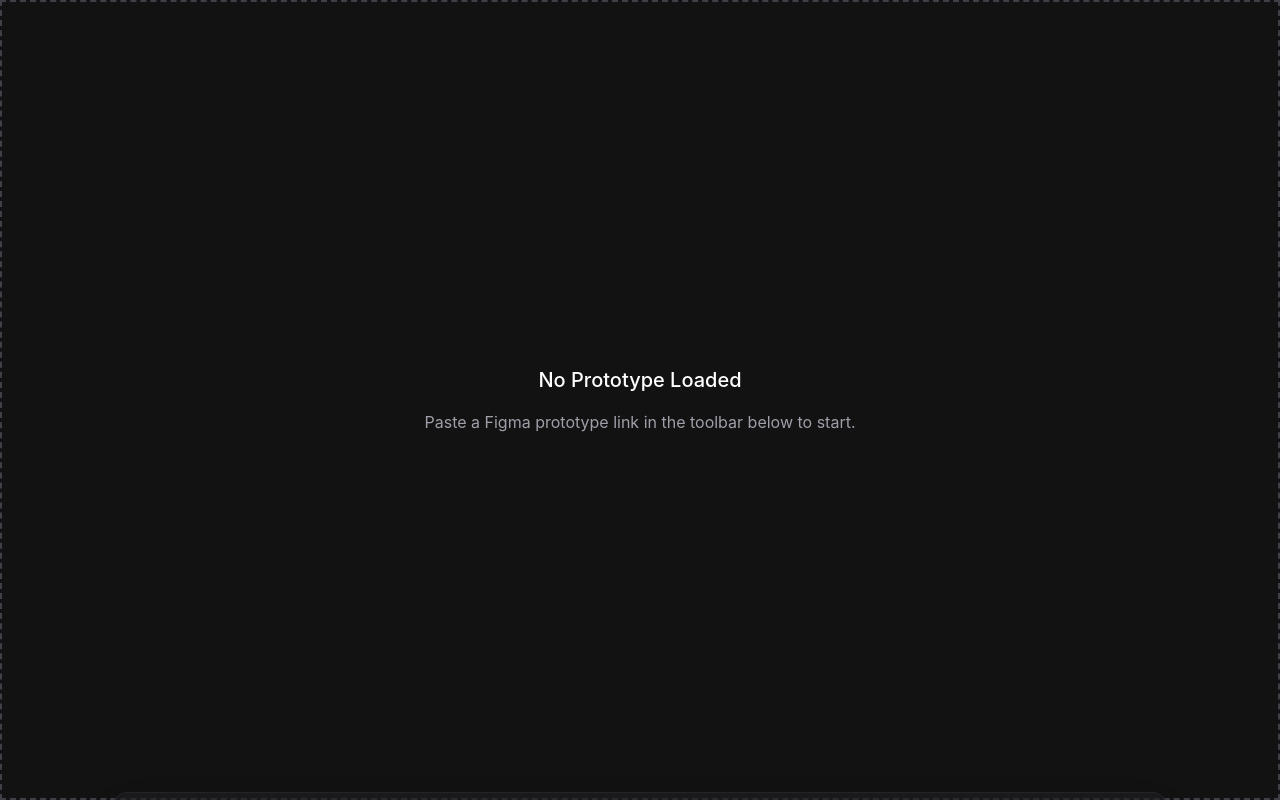
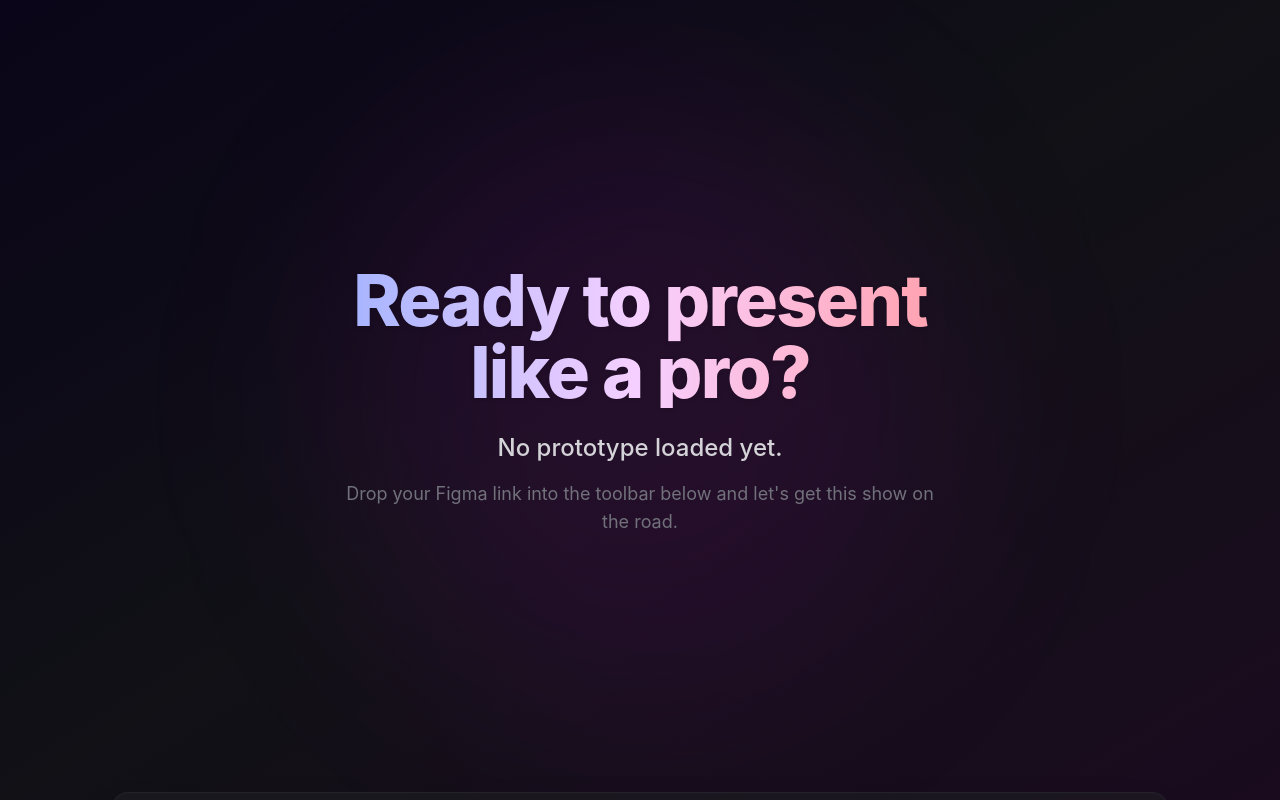
Before and after one commit to designerhimanshu/Figma-presentation-wrapper, a React (Vite) app: page / in a window 1280 px wide. Built offline with nearby package versions, Linux system fonts and the light colour scheme.

Commit message:
Update empty state landing page with premium gradient styling

```diff
--- a/src/components/FigmaIframe.tsx
+++ b/src/components/FigmaIframe.tsx
@@ -9,9 +9,21 @@
 export const FigmaIframe: React.FC<FigmaIframeProps> = ({ figmaUrl, viewMode, activeArtboardId }) => {
   if (!figmaUrl) {
     return (
-      <div className="w-full h-full flex flex-col items-center justify-center bg-[#121212] border-2 border-dashed border-zinc-700 text-zinc-400">
-        <p className="text-xl mb-4 text-white font-medium">No Prototype Loaded</p>
-        <p>Paste a Figma prototype link in the toolbar below to start.</p>
+      <div className="w-full h-full flex flex-col items-center justify-center bg-gradient-to-br from-[#0a0518] via-[#111116] to-[#1a0b1f] text-zinc-400 relative overflow-hidden">
+        {/* Subtle decorative glow */}
+        <div className="absolute top-1/2 left-1/2 -translate-x-1/2 -translate-y-1/2 w-[600px] h-[600px] bg-fuchsia-600/10 blur-[100px] rounded-full pointer-events-none" />
+
+        <div className="relative z-10 flex flex-col items-center text-center max-w-2xl px-8">
+          <h1 className="text-5xl md:text-7xl font-extrabold text-transparent bg-clip-text bg-gradient-to-r from-indigo-300 via-fuchsia-200 to-rose-300 mb-6 tracking-tight drop-shadow-sm">
+            Ready to present like a pro?
+          </h1>
+          <p className="text-xl md:text-2xl text-zinc-300 font-medium mb-4">
+            No prototype loaded yet.
+          </p>
+          <p className="text-lg text-zinc-500">
+            Drop your Figma link into the toolbar below and let's get this show on the road.
+          </p>
+        </div>
       </div>
     );
   }
```
Also changed, not shown: 1 other file (tests, documents, lock files or other folders).
